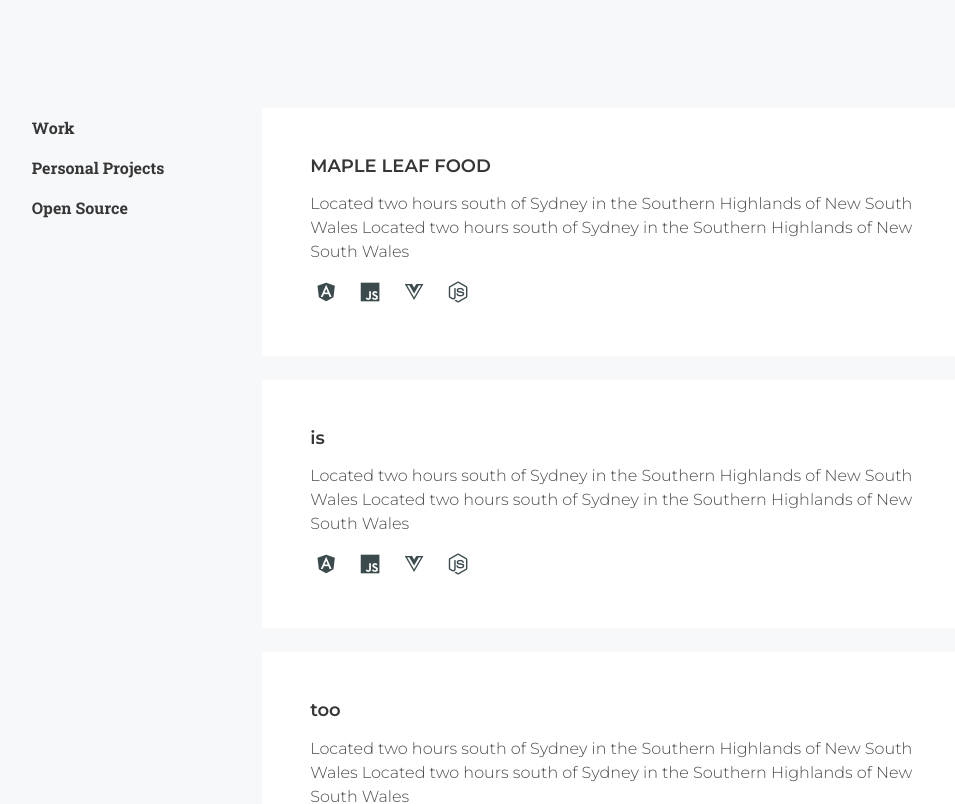
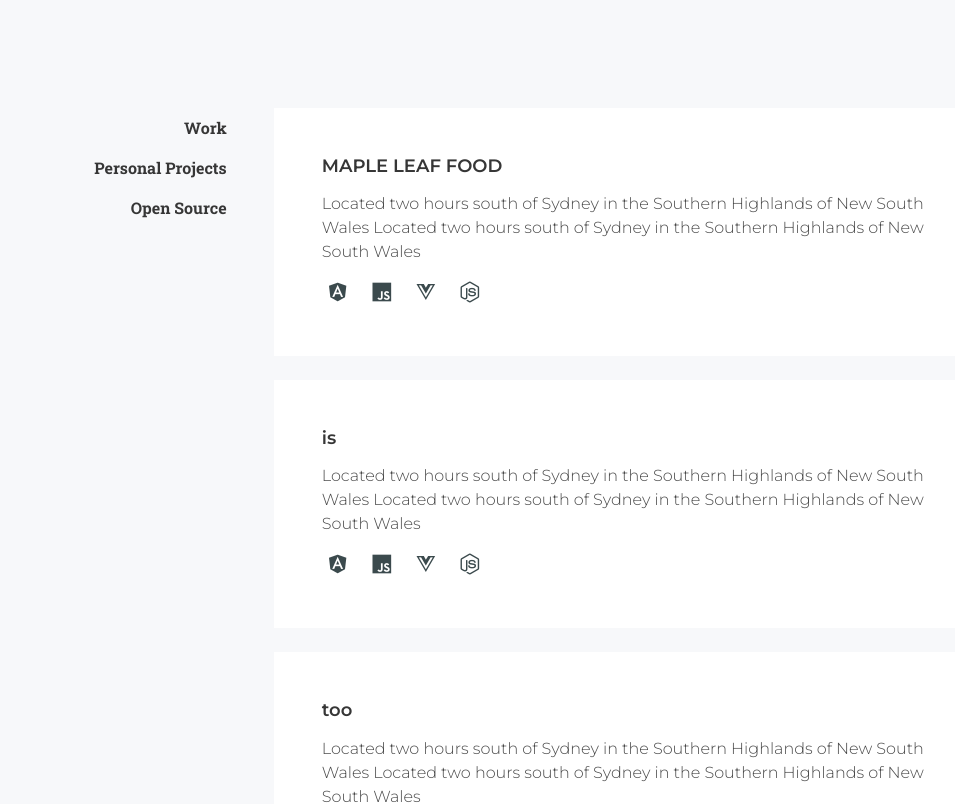
Before and after one commit to haoRchen/haoRchen.github.io, a Vue app: page /#/portfolio in a window 1280 px wide. Shown: the top 804 px of the page, without its empty margins (121-1076 px from the left). Built offline with nearby package versions, Linux system fonts and the light colour scheme.

Commit message:
portfolio side nav styling#2

```diff
--- a/src/App.vue
+++ b/src/App.vue
@@ -32,6 +32,7 @@
   min-height: 100vh
   flex-direction: column
   padding-top: 60px
+  padding-bottom: 60px
   margin: auto
 .section
   flex: 1 0 auto
--- a/src/components/PortfolioComponents/Portfolio.vue
+++ b/src/components/PortfolioComponents/Portfolio.vue
@@ -58,24 +58,25 @@
 <style lang="sass" scoped>
 @import '../../main.sass'
 .LeftLayout
+  display: flex
   flex-direction: row
   justify-content: center
-  display: flex
   flex-wrap: wrap
+  margin-right: 2% // gap between column
   @media screen and (min-width: $tablet)
     flex-direction: column
     justify-content: flex-start
+    align-items: flex-end
   .SideButton
     text-decoration: none
     background-color: transparent
     border: none
     font-family: $roboto
     font-weight: 600
-    display: flex
-    justify-content: flex-end
     width: fit-content
     padding-left: 0
     padding-right: 0
+    margin-left: auto
     @media screen and (max-width: $tablet)
       margin-left: 10px
       margin-right: 10px
@@ -89,8 +90,11 @@
       bottom: 0
       left: 0
       width: 0
-      border-bottom: 2px solid $primary
-      transition: 0.3s
+      border-bottom: 3px solid $primary
+      transition: width 0.3s
     &:focus
       box-shadow: none
+      color: $primary-darker
+      &:after
+        width: 0
 </style>
```
